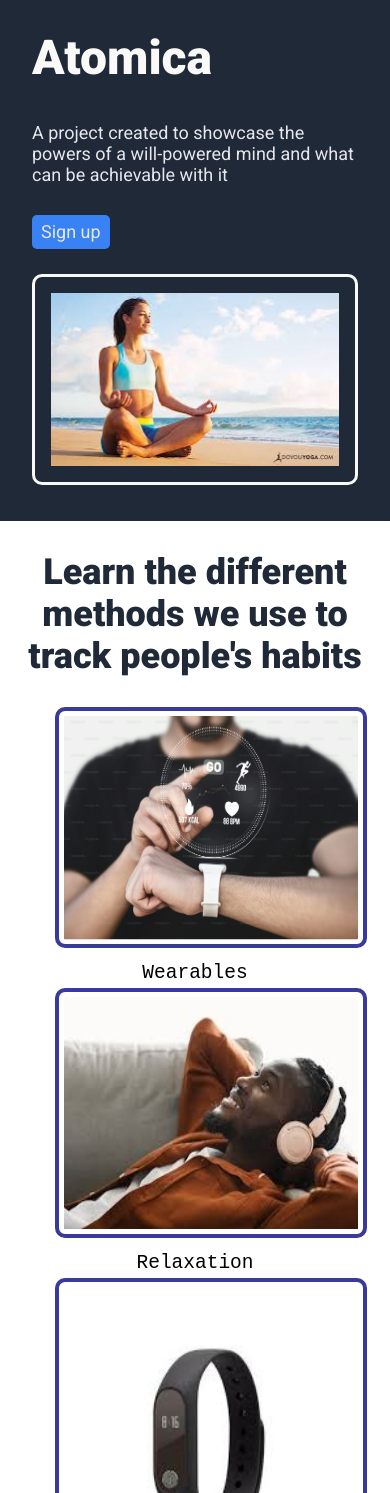
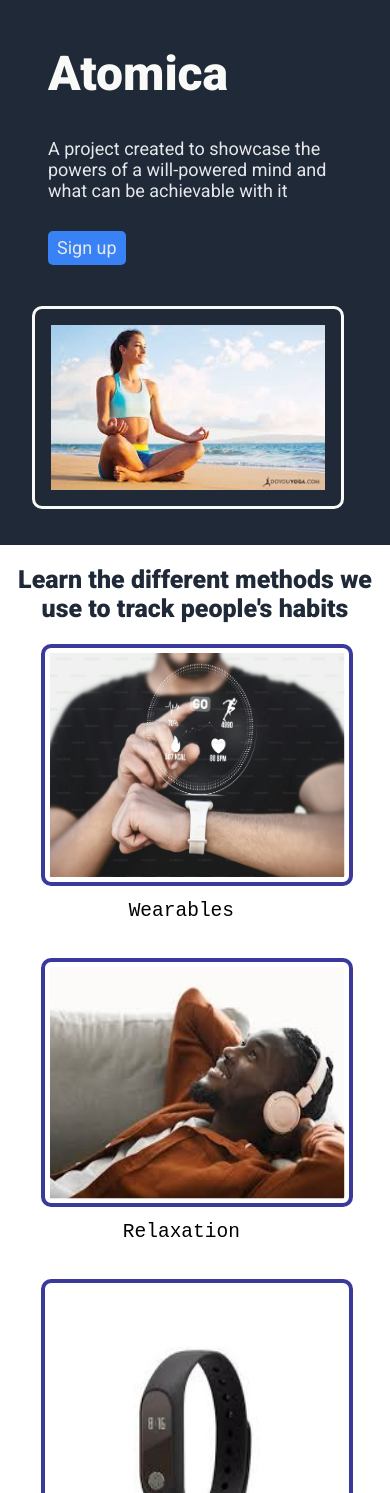
Before and after one commit to Ekomjah/Atomica, a plain HTML site: page index.html in a window 390 px wide. Shown: the part 107-1600 px from the top of the page. Drawn offline with Linux system fonts and the light colour scheme.

Commit message:
Add additional styles

```diff
--- a/index.html
+++ b/index.html
@@ -4,6 +4,11 @@
     <meta charset="UTF-8">
     <meta name="viewport" content="width=device-width, initial-scale=1.0">
     <title>Atomica</title>
+    <link rel="icon" type="image/x-icon" href="favicon.ico">
+    <link rel="apple-touch-icon" sizes="180x180" href="/apple-touch-icon.png">
+<link rel="icon" type="image/png" sizes="32x32" href="/favicon-32x32.png">
+<link rel="icon" type="image/png" sizes="16x16" href="/favicon-16x16.png">
+<link rel="manifest" href="/site.webmanifest">
     <link rel="stylesheet" href="styles.css">
     <link rel="preconnect" href="https://fonts.googleapis.com">
     <link rel="preconnect" href="https://fonts.gstatic.com" crossorigin>
@@ -26,7 +31,7 @@
             </div>
 
             <div class="container  header-text">
-                <div>
+                <div class="padded">
                     <h1>Atomica</h1>
                     <p class="secondarytext">A project created to showcase the powers of a will-powered mind and what can be achievable with it </p>
                     <a href="" class="cta-button">Sign up</a>
@@ -40,22 +45,22 @@
         <section>
             <h2>Learn the different methods we use to track people's habits</h2>
             <div class="services ninety">
-                <div>
+                <div class="bottom">
                     <img src="images/wearables.jpeg" class="images">
                     <p class="ppp">Wearables</p>
                 </div>
 
-                <div>
+                <div class="bottom">
                     <img src="images/relaxing.jpeg" class="images" alt="">
                     <p class="ppp">Relaxation</p>
                 </div>
 
-                <div>
+                <div class="bottom">
                     <img src="images/brace.jpeg" class="images" alt="">
                     <p class="ppp">Bracelets</p>
                 </div>
 
-                <div>
+                <div class="bottom last">
                     <img src="images/download.jpeg" class="images" alt="">
                     <p class="ppp">Journaling</p>
                 </div>
--- a/styles.css
+++ b/styles.css
@@ -120,10 +120,11 @@ h2{
     grid-template-rows: 1fr;
     grid-auto-flow: dense;
     margin-bottom: 4em;
-    gap: 40px;
+    gap: 2.5em;
     /* align-content: center; */
     margin-inline: auto;
 }
+
 
 .ninety{
     max-width: 80%  ;
@@ -177,12 +178,38 @@ footer{
     padding: 0.83em;
 }
 
+.padded{
+    padding: 1em;
+}
 
-/* @media (max-width: 1000px){
-    .images{
-        height: 120px;
-    }
-} */
+
+@media (max-width: 425px){
+   .services{
+    margin-inline: 6.5vw;
+   }
+
+   h2 {
+    font-size: 25px;
+   }
+
+   .whattheysay{
+    font-size: 1.125rem;
+   }
+
+   .bottom{
+    margin-bottom: 2em;
+}
+
+
+.last{
+    margin-bottom: 0;
+}
+
+
+   .yoga{
+    width: 80vw;
+   }
+}
 /* @media (max-width:730px) {
     .yoga{
         width: 40vw;
```
Also changed, not shown: android-chrome-192x192.png (added), android-chrome-512x512.png (added), apple-touch-icon.png (added), favicon-16x16.png (added), favicon-32x32.png (added), favicon.ico (added), images/Tools_icon.png (added), site.webmanifest (added), 2 other files.
